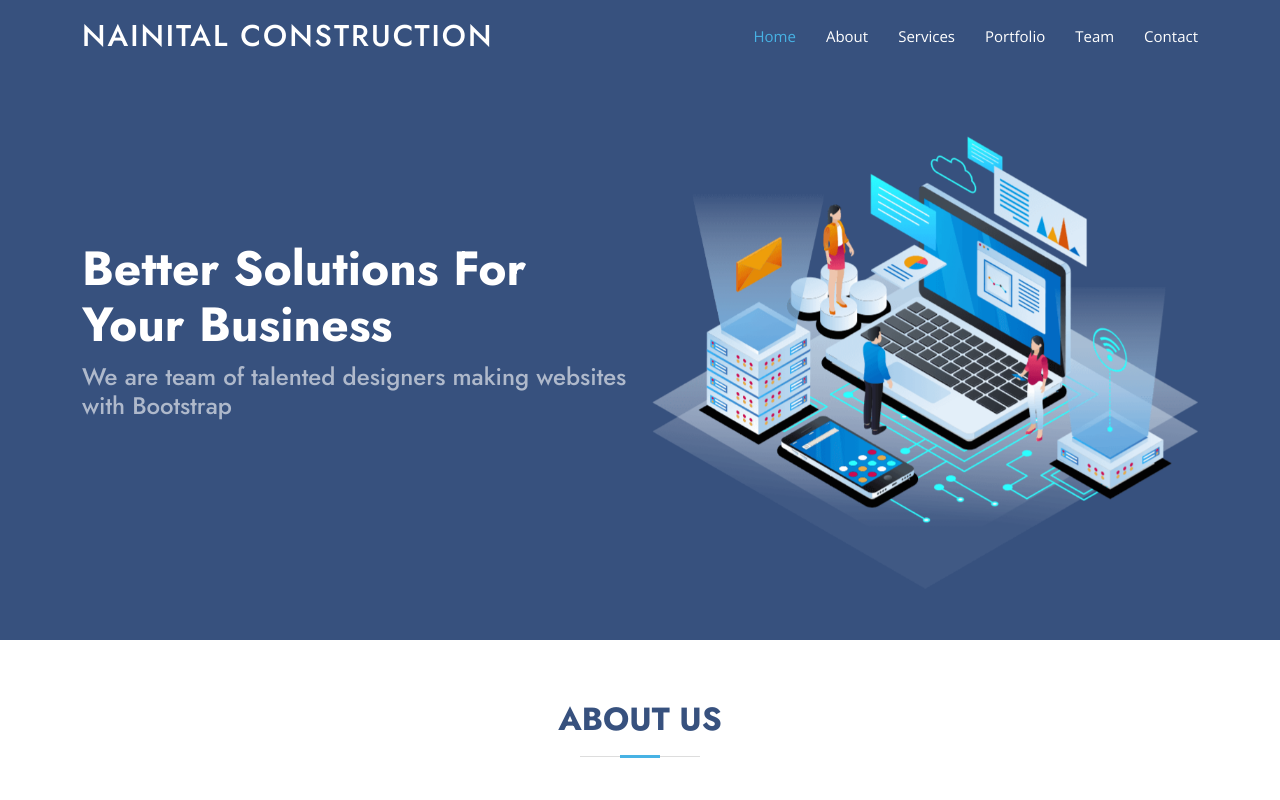
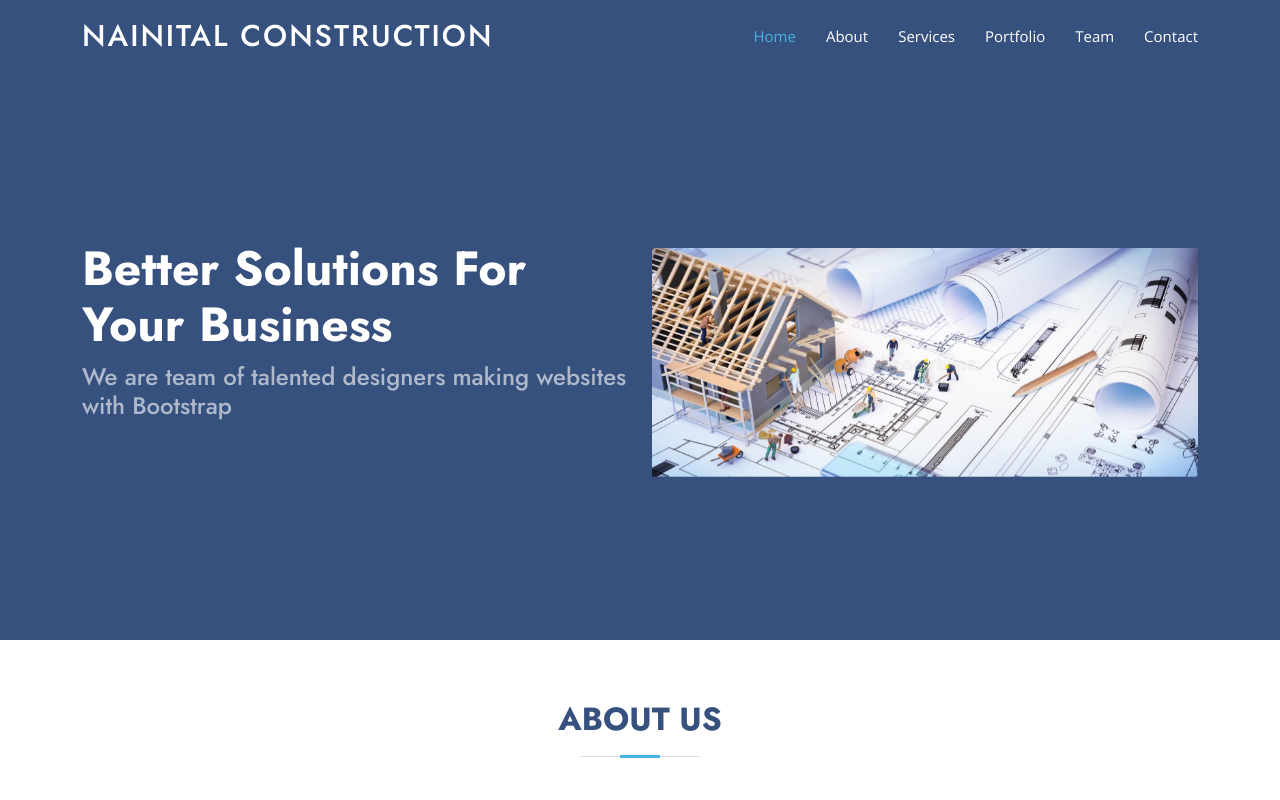
Before and after one commit to ipadhalni/RjauDaWebsite, a plain HTML site: page index.html in a window 1280 px wide. Shown: the top 800 px of the page. Drawn offline with nearby package versions, Linux system fonts and the light colour scheme.

Commit message:
hero image changed

```diff
--- a/index.html
+++ b/index.html
@@ -96,7 +96,7 @@
             data-aos-delay="200"
           >
             <img
-              src="assets/img/hero-img.png"
+              src="assets/img/house-under-construction-blueprints-building-project-53360048.jpg"
               class="img-fluid animated"
               alt=""
             />
```
Also changed, not shown: assets/img/house-under-construction-blueprints-building-project-53360048.jpg (added).
